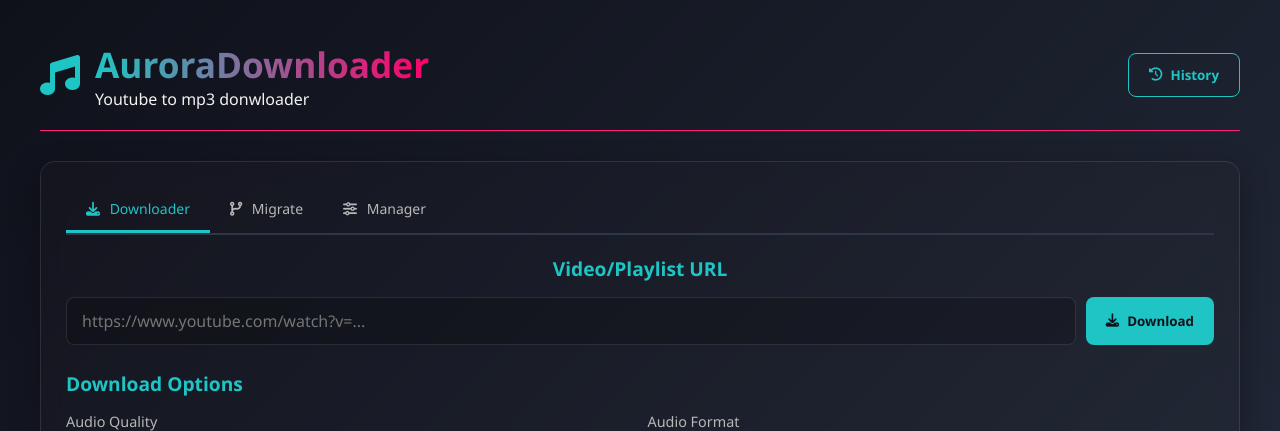
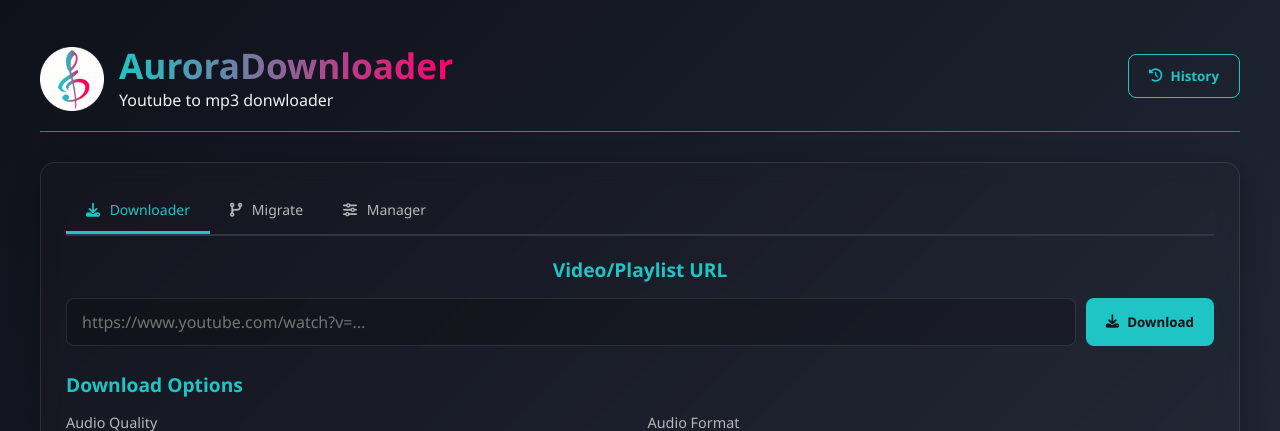
Before and after one commit to Bacem-Abidi/AuroraDownloader, a Flask app: page / in a window 1280 px wide. Shown: the top 431 px of the page. Run offline with Flask 3, Linux system fonts and the light colour scheme; data that the repository does not hold is empty; some libraries are stand-ins or nearby versions.

Commit message:
Changed Icon

```diff
--- a/templates/index.html
+++ b/templates/index.html
@@ -10,13 +10,14 @@ styles %} {{ super() }}
   href="{{ url_for('static', filename='css/style.css') }}"
 />
 <link href="https://fonts.googleapis.com/css2?family=Fira+Code:wght@400;500&display=swap" rel="stylesheet">
-
+<link rel="icon" type="image/x-icon" href="{{ url_for('static', filename='assets/aurora.ico') }}">
 {% endblock %} {% block content %}
 
 <div class="container">
   <header>
     <div class="logo">
-      <i class="fas fa-music"></i>
+      <!-- <i class="fas fa-music"></i> -->
+      <img src="{{ url_for('static', filename='assets/aurora.ico') }}" alt="icon-alt" style="width: 64px;margin-top: 7px;">
       <div>
         <h1>AuroraDownloader</h1>
         <p class="subtitle">Youtube to mp3 donwloader</p>
```
Also changed, not shown: static/assets/aurora.ico (added).
